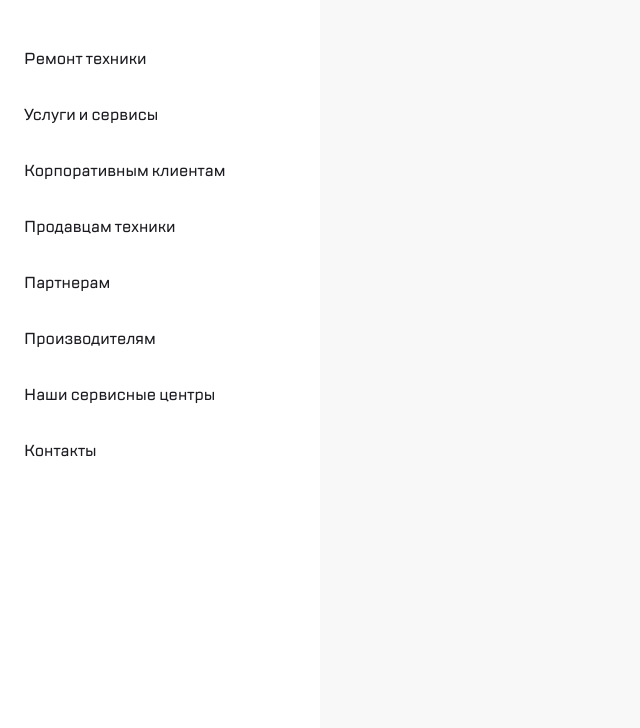
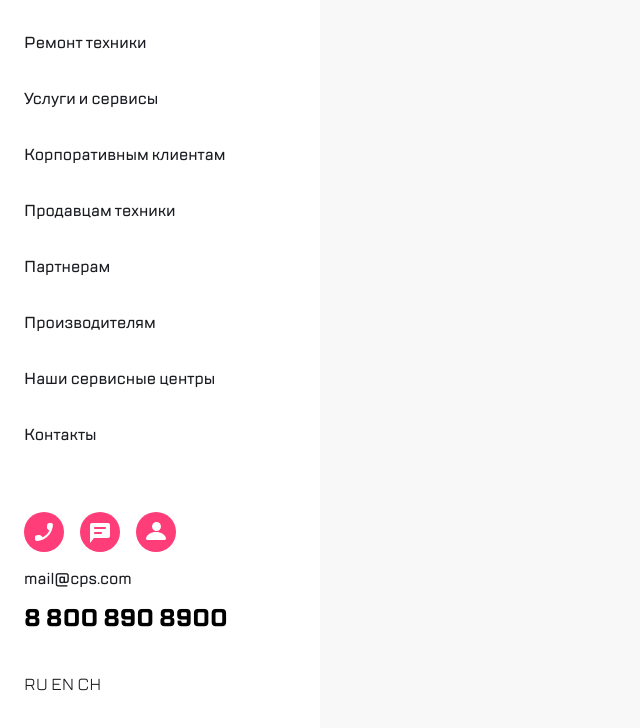
Before and after one commit to Shivaher/cps_1, a plain HTML site: page side-nav.html in a window 1280 px wide. Shown: the part 72-800 px from the top of the page, without its empty margins (0-640 px from the left). Drawn offline with Linux system fonts and the light colour scheme.

Commit message:
commit 1.4
after review

```diff
--- a/side-nav.html
+++ b/side-nav.html
@@ -10,7 +10,7 @@
     <title>CPS-side</title>
 </head>
 <body>
-    <aside>
+    <aside class="aside-content">
         <header class="aside-header">
             <nav class="aside-navigation">
 
@@ -22,14 +22,14 @@
         </header>
         <div class="aside-menu">
             <div class="aside-active-menu">
-                <a href="#" class="link aside-menu-link">Ремонт техники</a>
-                <a href="#" class="link aside-menu-link">Услуги и сервисы</a>
-                <a href="#" class="link aside-menu-link">Корпоративным клиентам</a>
-                <a href="#" class="link aside-menu-link">Продавцам техники</a>
-                <a href="#" class="link aside-menu-link">Партнерам</a>
-                <a href="#" class="link aside-menu-link">Производителям</a>
-                <a href="#" class="link aside-menu-link">Наши сервисные центры</a>
-                <a href="#" class="link aside-menu-link">Контакты</a>
+                <div class="aside-menu-link"><a href="#" class="link">Ремонт техники</a></div>
+                <div class="aside-menu-link"><a href="#" class="link">Услуги и сервисы</a></div>
+                <div class="aside-menu-link"><a href="#" class="link">Корпоративным клиентам</a></div>
+                <div class="aside-menu-link"><a href="#" class="link">Продавцам техники</a></div>
+                <div class="aside-menu-link"><a href="#" class="link">Партнерам</a></div>
+                <div class="aside-menu-link"><a href="#" class="link">Производителям</a></div>
+                <div class="aside-menu-link"><a href="#" class="link">Наши сервисные центры</a></div>
+                <div class="aside-menu-link"><a href="#" class="link">Контакты</a></div>
 
             </div>
 
--- a/style.css
+++ b/style.css
@@ -219,12 +219,12 @@ a, p, label, h1, h2, h3, h4, h5, h6, ul, li {
 
 /* aside ---------------------------------------------------------------- */
 
-aside {
+.aside-content {
     display: flex;
     width: 320px;
     background-color: #FFFFFF;
     flex-direction: column;
-    height: 100%;
+    min-height: 100vh;
 }
 
 .aside-navigation {
@@ -246,7 +246,10 @@ aside {
 
 .aside-active-menu {
     display: grid;
-    margin-bottom: 268px;
+}
+
+.aside-menu {
+    margin-bottom: auto;
 }
 
 .link {
@@ -258,21 +261,23 @@ aside {
     font-size: 16px;
     line-height: 24px;
     font-weight: 500;
-    display: inline-block;
-    padding: 8px 9px;
-    box-sizing: border-box;
-    padding: 16px 24px;
+    margin-bottom: 32px;
+
     position: relative;
+}
+
+.aside-menu-link .link {
+    margin-left: 24px;
 }
 
 .aside-menu-link:hover::before {
     content: url(image/highlight.svg);
+    top: -6px;
+
     position: absolute;
-    left: 0;
-    top: 10px;
 }
 
-.aside-menu-link:hover, .aside-footer-lg-link:hover {
+.aside-menu-link:hover .link, .aside-footer-lg-link:hover {
     color: #7E7E82;
 }
 
@@ -285,6 +290,7 @@ aside {
 .aside-footer {
     margin-bottom: 32px;
     margin-left: 24px;
+    justify-content: end;
 }
 
 .aside-footer-icons {
@@ -306,6 +312,8 @@ aside {
     font-size: 24px;
     font-weight: 700;
 }
+
+/*---------------------!!!!!!!!!!!!!!!!------------------ Всё по макету, и высота регулируется, но я всё равно не смог translate'ом сделать before. Ссылки меню начисют прыгать  */
 
 
 /* media 767px --------------------------------------------------------- */
```
